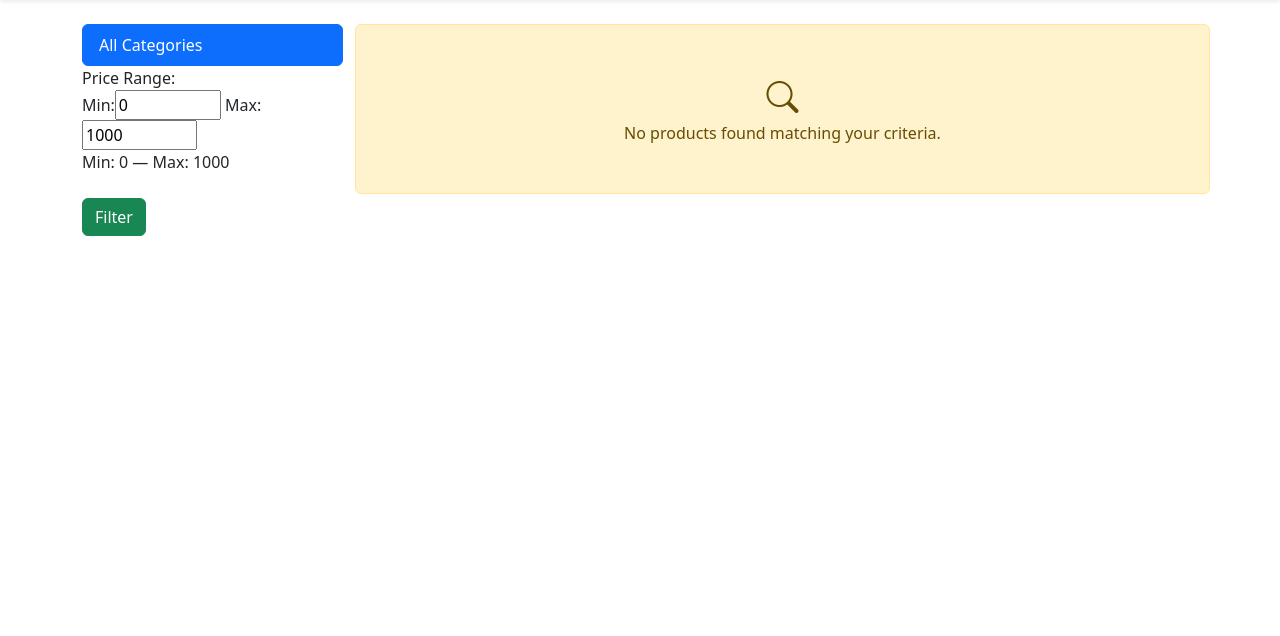
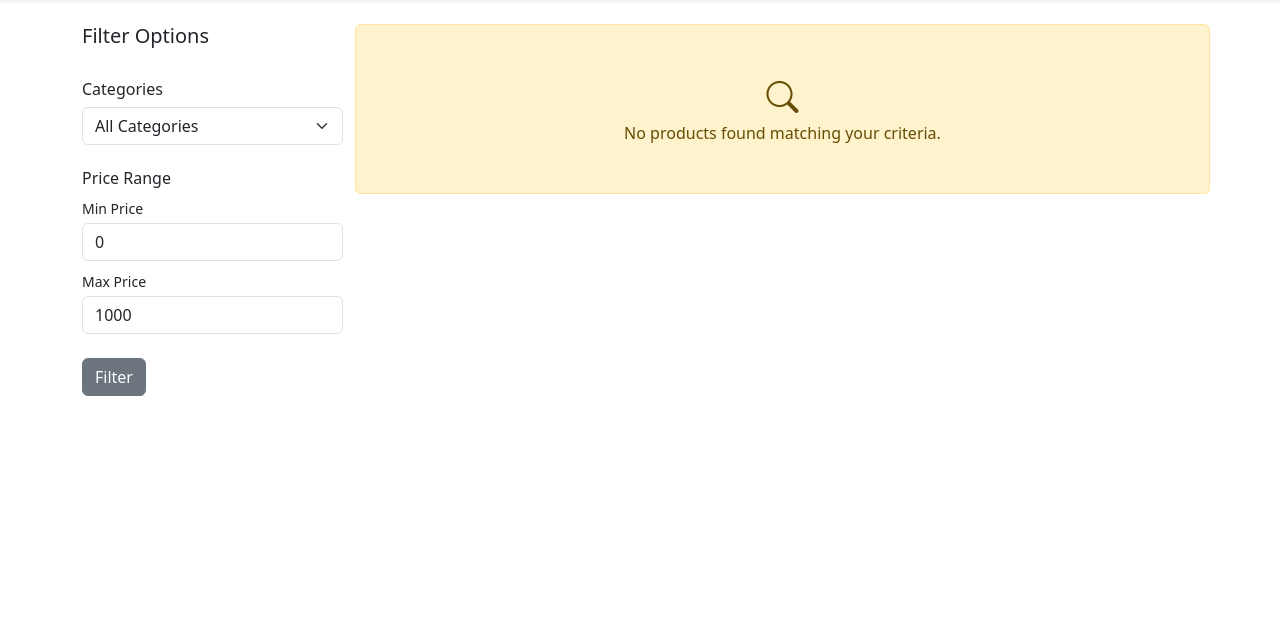
Before and after one commit to fatimasamiouiuou346-del/OnlineShop, a Django app: page / in a window 1280 px wide. Shown: the part 56-692 px from the top of the page. Run offline with Django 5.2, Linux system fonts and the light colour scheme; data that the repository does not hold is empty.

Commit message:
added filter

```diff
--- a/core/templates/core/product_list.html
+++ b/core/templates/core/product_list.html
@@ -2,8 +2,9 @@
 
 {% block content %}
 <div class="row">
+    <div class="col-md-3">
     <!-- Categories Sidebar -->
-    <div class="col-md-3">
+    <!--
         <div class="list-group">
             <a href="{% url 'core:product_list' %}" class="list-group-item list-group-item-action {% if not request.GET.category %}active{% endif %}">
                 All Categories
@@ -14,19 +15,42 @@
                 {{ cat.name }}
             </a>
             {% endfor %}
+        </div></br>
+    -->
+
+    <!-- new -->
+    <h5>Filter Options</h5></br>
+
+        <div class="categories">
+            <h6>Categories</h6>
+            <div>
+                <select name="category" class="form-select">
+                    <option value="All Categories">All Categories</option>
+                    {% for cat in categories %}
+                        <option value="{{ cat.id }}" {% if selected_category == cat.id|stringformat:"s" %}selected{% endif %}>
+                            {{ cat.name }}
+                        </option>
+                    {% endfor %}
+                </select>
+            </div>
+        </div></br>
+
+        <div class="price-range">
+            <h6>Price Range</h6>
+            <div class="mb-2">
+                <label class="form-label small mb-1">Min Price</label>
+                <input type="number" id="minInput" class="form-control" min="0" step="10" value="{{ min_p|default:0 }}">
+            </div>
+            <div class="mb-3">
+                <label class="form-label small mb-1">Max Price</label>
+                <input type="number" id="maxInput" class="form-control" min="0" step="10" value="{{ max_p|default:1000 }}">
+            </div>
         </div>
-        <div class="price-range">
-            <label>Price Range:</label>
-            <div>
-                Min:<input type="number" id="minInput" min="0" max="10000" step="10" value="0">
-                Max:<input type="number" id="maxInput" min="0" max="10000" step="10" value="1000">
-            </div>
-            <p>
-                Min: <span id="minValue">0</span> —
-                Max: <span id="maxValue">1000</span>
-            </p>
-            <button id="filterButton" class="btn btn-success mt-2">Filter</button>
+
+        <div>
+            <button id="filterButton" class="btn btn-secondary mt-2">Filter</button>
         </div>
+
     </div>
 
     <!-- Product Grid -->
@@ -107,29 +131,47 @@
     const maxInput = document.getElementById("maxInput");
     const minValue = document.getElementById("minValue");
     const maxValue = document.getElementById("maxValue");
+    const categorySelect = document.querySelector('select[name="category"]');
+    const categoryValue = document.getElementById("categoryValue");
     const filterButton = document.getElementById("filterButton");
 
-    function updateOutput() {
+    function updateInputLimit() {
         let min = parseInt(minInput.value, 10);
         let max = parseInt(maxInput.value, 10);
 
         minInput.max = max;
-
         maxInput.min = min;
-
-        minValue.textContent = min;
-        maxValue.textContent = max;
     }
 
+    minInput.addEventListener("input", updateInputLimit);
+    maxInput.addEventListener("input", updateInputLimit);
+
     filterButton.addEventListener("click", function() {
-        const min = minInput.value;
-        const max = maxInput.value;
-        updateOutput();
+        updateInputLimit();
+
+        const minPrice = document.getElementById("minInput").value;
+        const maxPrice = document.getElementById("maxInput").value;
+        const category = document.querySelector('select[name="category"]').value;
+
+        const urlParams = new URLSearchParams(window.location.search);
+
+        // Update or delete category
+        if (category && category !== "All Categories") {
+            urlParams.set('category', category);
+        } else {
+            urlParams.delete('category');
+        }
+
+        // Update prices
+        urlParams.set('min_price', minPrice);
+        urlParams.set('max_price', maxPrice);
+
+        // Always reset to page 1 on new filter
+        urlParams.set('page', 1);
+
+        window.location.href = window.location.pathname + '?' + urlParams.toString();
+
     });
-
-    updateOutput();
-
-
 
 </script>
 {% endblock %}
--- a/core/views.py
+++ b/core/views.py
@@ -13,7 +13,7 @@ from .forms import CustomUserCreationForm, ProductForm, OrderStatusForm, Product
 # ==============================
 # 1. 商品浏览 (Block A & C)
 # ==============================
-def product_list(request):
+"""def product_list(request):
     query = request.GET.get('q')
     category_id = request.GET.get('category')
 
@@ -39,7 +39,51 @@ def product_list(request):
         'products': page_obj,
         'categories': Category.objects.all()
     }
+    return render(request, 'core/product_list.html', context)"""
+
+def product_list(request):
+    query = request.GET.get('q')
+    category_id = request.GET.get('category')
+    min_price = request.GET.get('min_price')
+    max_price = request.GET.get('max_price')
+
+    # Start with the base queryset
+    products_list = Product.objects.filter(is_active=True).order_by('-created_at')
+
+    # Apply Search
+    if query:
+        products_list = products_list.filter(
+            Q(name__icontains=query) |
+            Q(description_html__icontains=query) |
+            Q(brand__icontains=query) |
+            Q(material__icontains=query) |
+            Q(origin__icontains=query)
+        )
+
+    # Apply Category Filter
+    if category_id and category_id != "All Categories":
+        products_list = products_list.filter(category_id=category_id)
+
+    # Apply Price Filters
+    if min_price:
+        products_list = products_list.filter(price__gte=min_price)
+    if max_price:
+        products_list = products_list.filter(price__lte=max_price)
+
+    paginator = Paginator(products_list, 6)
+    page_number = request.GET.get('page')
+    page_obj = paginator.get_page(page_number)
+
+    context = {
+        'products': page_obj,
+        'categories': Category.objects.all(),
+        # Pass values back to template to keep inputs filled
+        'selected_category': category_id,
+        'min_p': min_price,
+        'max_p': max_price
+    }
     return render(request, 'core/product_list.html', context)
+
 
 def product_detail(request, pk):
     product = get_object_or_404(Product, pk=pk, is_active=True)
```
